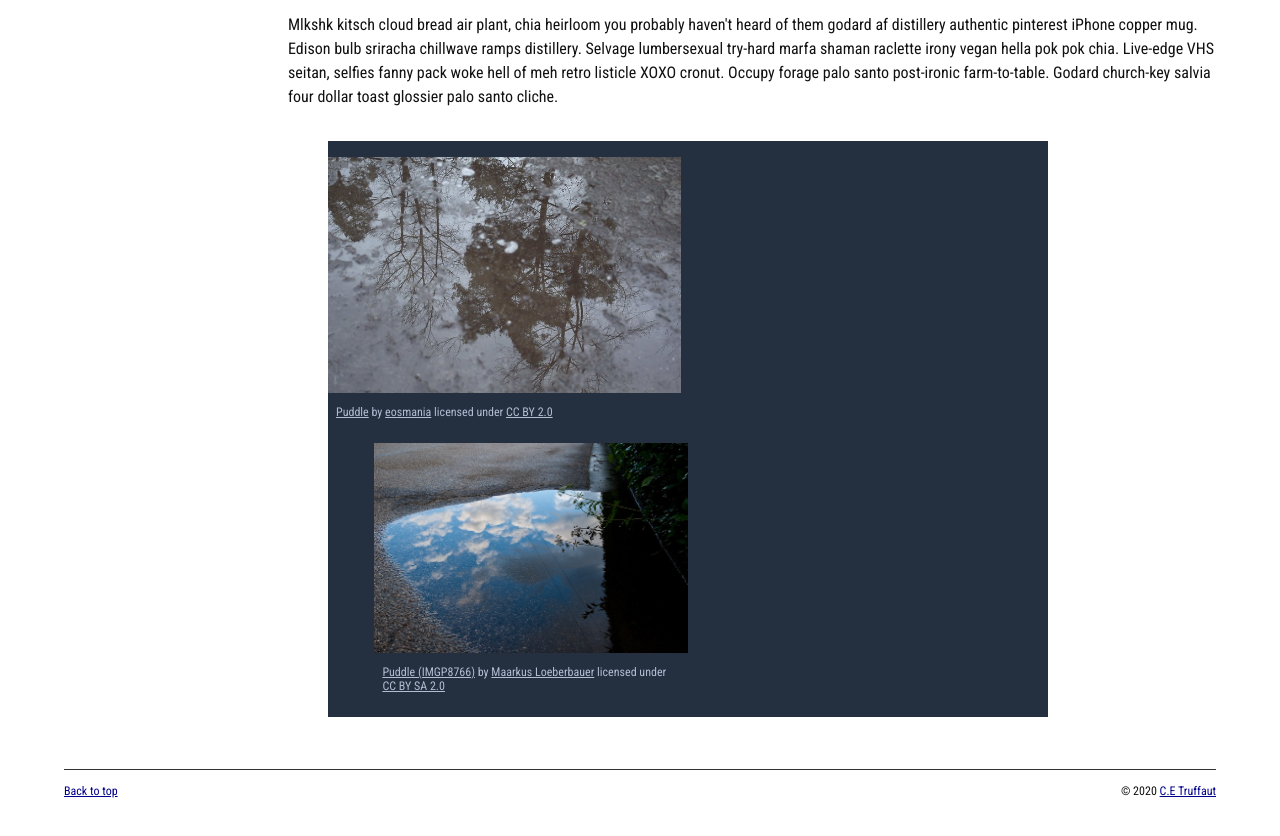
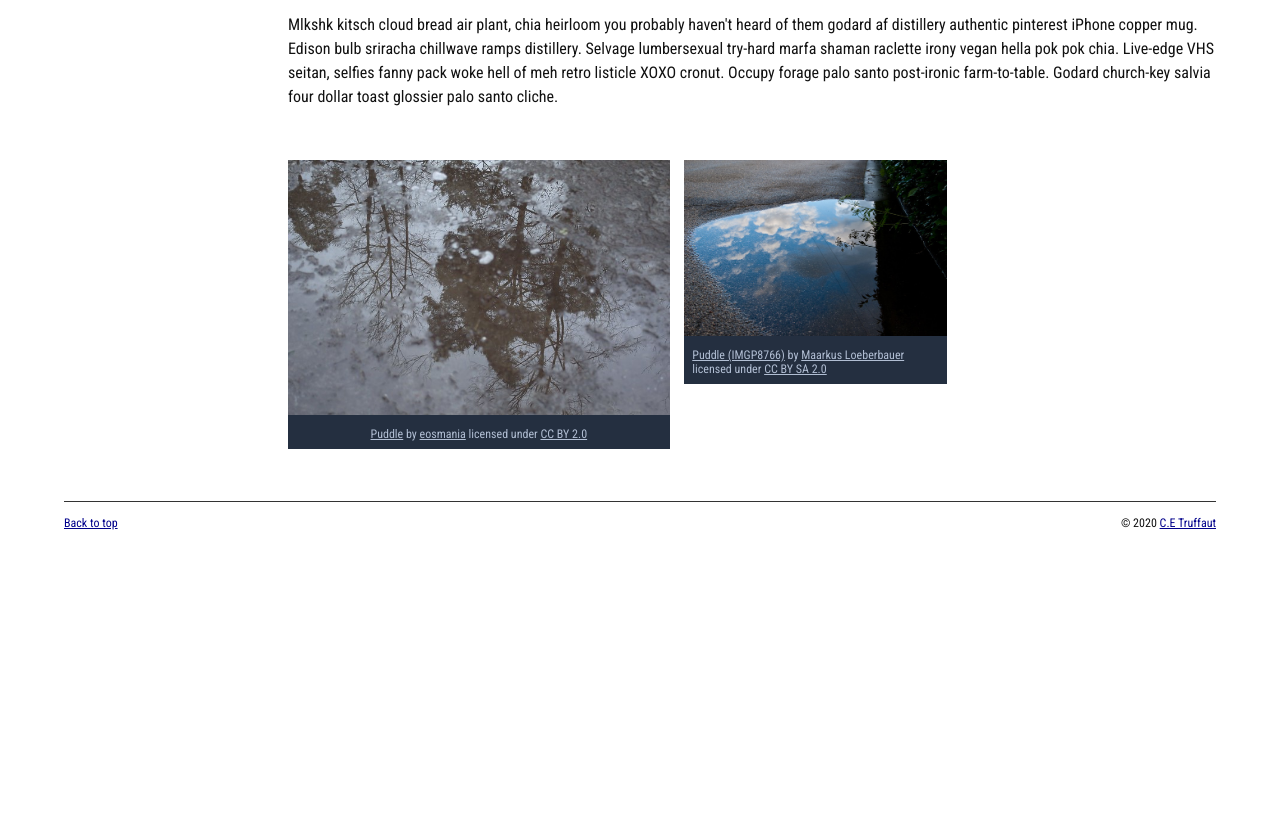
Before and after one commit to alvisoc/alvisocreset.github.io, a plain HTML site: page index.html in a window 1280 px wide. Shown: the part 1460-2296 px from the top of the page. After the commit the page ends 2056 px from the top, so only its background shows below. Drawn offline with Linux system fonts and the light colour scheme.

Commit message:
Update index.html

```diff
--- a/index.html
+++ b/index.html
@@ -81,11 +81,10 @@
                 </article>
                 </section>
         <!-- ASIDE -->
-            <aside>
+            <img> <aside>
             <!-- Create an image bar using an aside element. The aside element should contain two figures.-->
-            <figure>
                 <!-- FIGURE 1 -->
-                <figure class="fig-1"> <div class="row">
+                <figure class="fig-1"> <div class="row" align="center">
                     <!-- Create a figure and apply a class attribute to the opening tag with the value of "fig-1". This figure should contain an image and a figcaption. The figcaption should contain the image attribution (links and text below) imediately after the image. -->
 
                         <!-- Add the image "puddle-1-medium.jpg" to the figure. Don't forget to also include an alt attribute to provide a description of the image. -->
@@ -100,7 +99,7 @@
                     </figure>
 
                 <!-- FIGURE 2 -->
-                <figure>  <div class="row">
+              <div class="row" align-"center">
                     <!-- Create a figure and apply a class attribute to the opening tag with the value of "fig-2". -->
                     <figure class="fig-2">
                         <!-- Add the image "puddle-2-medium.jpg" to the figure. Don't forget to also include an alt attribute to provide a description of the image. -->
@@ -113,6 +112,7 @@
                         </figcaption>
                         </div> </figure>
                         </aside>
+        </img>
 <!-- FOOTER -->
 
         <!-- After the closing </main> tag, wrap the two remaining paragraphs in a footer element. -->
```
